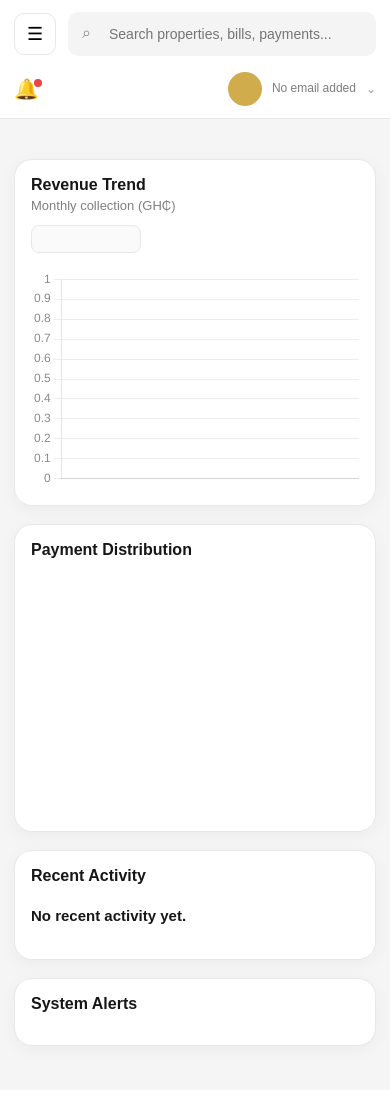
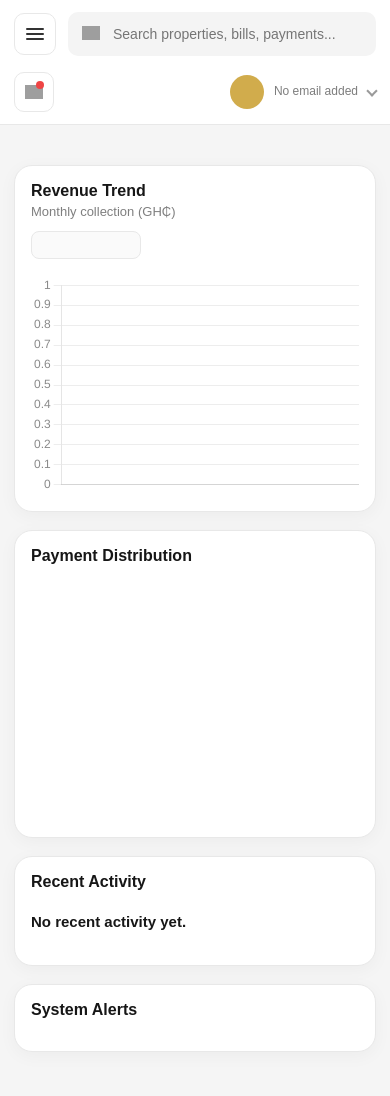
Before and after one commit to GT-Raph/mmda_property_rate, a Django app: template templates/admins/dashboard.html in a window 390 px wide. Before the commit the page ends 1055 px from the top, so only its background shows below. Run offline with Django 3.2, Linux system fonts and the light colour scheme; the template is opened without the code that fills it, so the values that code supplies are empty; grey boxes are pictures that could not be loaded.

```diff
--- a/templates/admins/dashboard.html
+++ b/templates/admins/dashboard.html
@@ -17,7 +17,6 @@
             --sidebar-line: rgba(255, 255, 255, 0.08);
             --gold: #d1ac4c;
             --gold-bg: #e9d59a;
-            --active-text: #1f1f1f;
             --green: #19a54a;
             --green-soft: #d8f3df;
             --blue: #3b82f6;
@@ -186,9 +182,26 @@
             border: 1px solid var(--line);
             border-radius: 10px;
             background: #fff;
-            font-size: 18px;
             cursor: pointer;
             flex-shrink: 0;
+            align-items: center;
+            justify-content: center;
+            padding: 0;
+        }
+
+        .menu-bars {
+            width: 18px;
+            display: flex;
+            flex-direction: column;
+            gap: 3px;
+        }
+
+        .menu-bars span {
+            display: block;
+            width: 100%;
+            height: 2px;
+            background: #333;
+            border-radius: 2px;
         }
 
         .search-wrap {
@@ -203,7 +216,7 @@
             border: 1px solid transparent;
             background: #f4f4f4;
             border-radius: 10px;
-            padding: 0 16px 0 40px;
+            padding: 0 16px 0 44px;
             font-size: 14px;
             outline: none;
         }
@@ -213,12 +226,14 @@
             border-color: #ddd;
         }
 
-        .search-wrap span {
+        .search-icon {
             position: absolute;
             left: 14px;
             top: 12px;
-            color: #8b8b8b;
-            font-size: 16px;
+            width: 18px;
+            height: 18px;
+            object-fit: contain;
+            display: block;
         }
 
         .topbar-right {
@@ -228,17 +243,31 @@
             flex-shrink: 0;
         }
 
-        .notification {
+        .notification-btn {
+            width: 40px;
+            height: 40px;
+            border: 1px solid var(--line);
+            background: #fff;
+            border-radius: 10px;
+            display: grid;
+            place-items: center;
             position: relative;
-            font-size: 20px;
-            line-height: 1;
+            padding: 0;
+            cursor: pointer;
         }
 
-        .notification::after {
+        .notification-btn img {
+            width: 18px;
+            height: 18px;
+            object-fit: contain;
+            display: block;
+        }
+
+        .notification-btn::after {
             content: "";
             position: absolute;
-            top: 0;
-            right: -3px;
+            top: 8px;
+            right: 9px;
             width: 8px;
             height: 8px;
             border-radius: 50%;
@@ -289,10 +318,14 @@
             text-overflow: ellipsis;
         }
 
-        .user-caret {
-            color: #9a9a9a;
-            font-size: 12px;
+        .caret {
+            width: 8px;
+            height: 8px;
+            border-right: 2px solid #9a9a9a;
+            border-bottom: 2px solid #9a9a9a;
+            transform: rotate(45deg);
             flex-shrink: 0;
+            margin-top: -3px;
         }
 
         .page {
@@ -767,16 +812,24 @@
     <main class="content">
         <div class="topbar">
             <div class="topbar-left">
-                <button class="menu-toggle" type="button" onclick="openSidebar()">☰</button>
+                <button class="menu-toggle" type="button" onclick="openSidebar()">
+                    <span class="menu-bars">
+                        <span></span>
+                        <span></span>
+                        <span></span>
+                    </span>
+                </button>
 
                 <div class="search-wrap">
-                    <span>⌕</span>
+                    <img src="{% static 'images/icons/search.png' %}" alt="Search" class="search-icon">
                     <input type="text" placeholder="Search properties, bills, payments...">
                 </div>
             </div>
 
             <div class="topbar-right">
-                <div class="notification">🔔</div>
+                <button class="notification-btn" type="button" aria-label="Notifications">
+                    <img src="{% static 'images/icons/notification.png' %}" alt="Notifications">
+                </button>
 
                 <div class="user-box">
                     <div class="avatar">
@@ -803,7 +856,7 @@
                         {% endif %}
                     </div>
 
-                    <div class="user-caret">⌄</div>
+                    <div class="caret"></div>
                 </div>
             </div>
         </div>
@@ -824,11 +877,11 @@
                             {% elif 'Revenue' in card.title %}soft-green
                             {% elif 'Outstanding' in card.title %}soft-yellow
                             {% else %}soft-gold{% endif %}">
-                            {{ card.icon }}
+                            <img src="{% static 'images/icons/' %}{{ card.icon_key }}.png" alt="{{ card.title }}">
                         </div>
 
                         <div class="trend {{ card.change_class }}">
-                            {{ card.change_symbol }} {{ card.change }}%
+                            {{ card.change_prefix }} {{ card.change }}%
                         </div>
                     </div>
 
@@ -889,7 +942,9 @@
                 <div class="activity-list">
                     {% for item in recent_activities %}
                     <div class="activity-item">
-                        <div class="activity-icon {{ item.icon_class }}">{{ item.icon }}</div>
+                        <div class="activity-icon {{ item.icon_class }}">
+                            <img src="{% static 'images/icons/' %}{{ item.icon_key }}.png" alt="">
+                        </div>
                         <div class="activity-body">
                             <div class="activity-title {% if item.highlight %}highlight{% endif %}">
                                 {{ item.title }}
```
Also changed, not shown: other parts of templates/admins/dashboard.html (+35 -26 lines), admins/views.py (+13 -13 lines), static/images/icons/alert.png (added).
